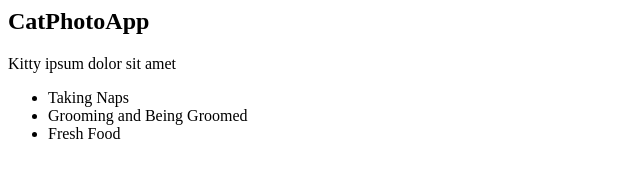
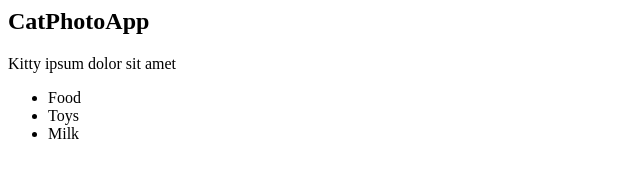
Before and after one commit to DenisBukva/Day05, a website: page ex19/src/index.html in a window 1280 px wide. Shown: the whole page, without its empty margins (0-640 px from the left). Drawn offline with Linux system fonts and the light colour scheme.

Commit message:
add ex19

```diff
--- a/ex19/src/index.html
+++ b/ex19/src/index.html
@@ -2,13 +2,11 @@
 <main>
 
 <p>Kitty ipsum dolor sit amet</p>
-
-
 <ul>
-    <li>Taking Naps</li>
-    <li>Grooming and Being Groomed</li>
-    <li>Fresh Food</li>
+    <li>Food</li>
+    <li>Toys</li>
+    <li>Milk</li>
 </ul>
 
+</main>
 <footer id="footer"></footer>
-</main>
```
